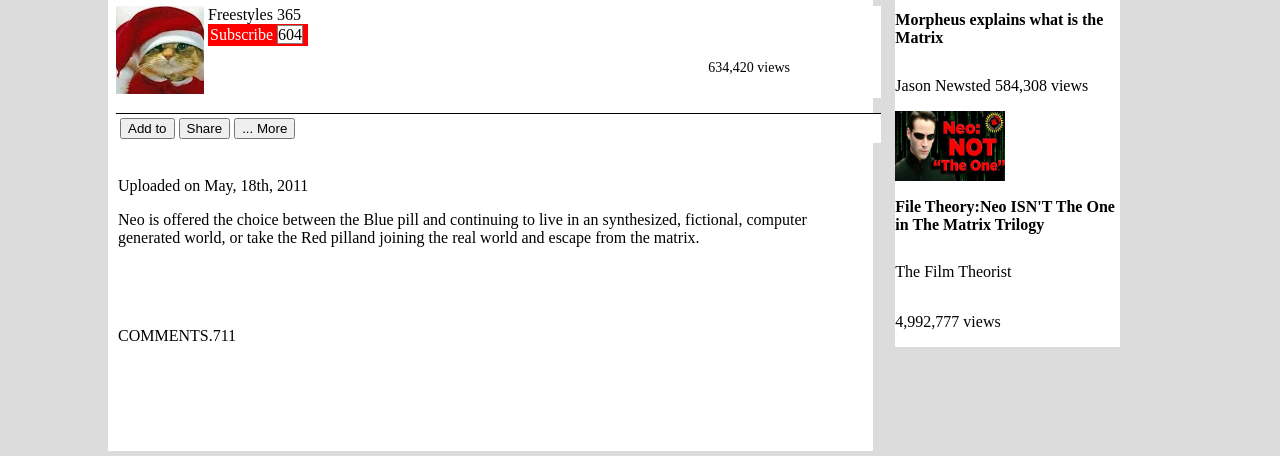
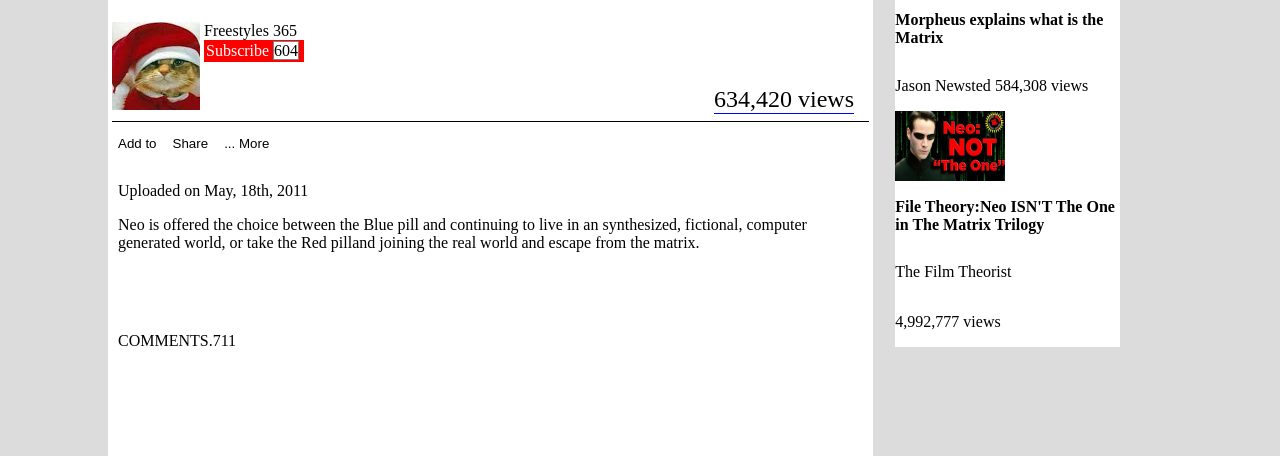
Before and after one commit to luciogutz/assignments, a plain HTML site: page 1.4/index.html in a window 1280 px wide. Shown: the part 682-1138 px from the top of the page. Drawn offline with Linux system fonts and the light colour scheme.

Commit message:
fixed section under main video, and font apperence on sharing icons

```diff
--- a/1.4/index.html
+++ b/1.4/index.html
@@ -35,7 +35,7 @@
                 <h1 class="h1__dim">
                    The Matrix (1999)  The Pill scene
                 </h1>
-             <div class="in__block user__details">
+             <div class="user__details">
                 <img class="cat_vert--align" src="assets/user.jpg">
                     <div class="freestyle__top in__block">
                       <a href="#" class="freestyles__details"> Freestyles 365 </a>
@@ -44,9 +44,21 @@
                     </div>
              </div>
              <div class="sharing__details">
-                  <button type="button" name="Add To"> Add to </button>
-                  <button type="button" name="Share"> Share </button>
-                  <button type="button" name="... More"> ... More </button>
+                  <button
+                      class="sharing__buttons"
+                      type="button"
+                      name="Add To"> Add to
+                  </button>
+                  <button
+                      class="sharing__buttons"
+                      type="button"
+                      name="Share"> Share
+                  </button>
+                  <button
+                      class="sharing__buttons"
+                      type="button"
+                      name="... More"> ... More
+                  </button>
              </div>
            </div>
          <!-- ends section under featured video -->
--- a/1.4/styles/main.css
+++ b/1.4/styles/main.css
@@ -35,7 +35,8 @@
 }
 
 .cat__vert--align {
-  vertical-align: top;
+  vertical-align: middle;
+  width: 25px;
 }
 
 .div__height {
@@ -44,7 +45,8 @@
 
 .freestyle__top {
   vertical-align: top;
-  width: 600px;
+  width: 650px;
+  margin-bottom: 2px;
 }
 
 .freestyles__details {
@@ -106,10 +108,14 @@
 
 .sharing__details {
   background-color: white;
-  width: 765px;
-  border-top: solid black 1px;
-  padding: 4px;
-  margin-top: 15px;
+  width: 757px;
+  margin-top: 8px;
+  padding-top: 4px;
+}
+
+.sharing__buttons {
+  border: none;
+  background-color: white;
 }
 
 .section__dim {
@@ -122,7 +128,7 @@
 .section__details {
   width: 765px;
   background-color: white;
-  padding: 8px;
+  padding: 4px;
 }
 
 .subscribe__details {
@@ -142,7 +148,11 @@ span {
 
 .user__details {
   background-color: white;
-  width: 765px;
+  width: 757px;
+  margin-left: 0;
+  margin-bottom: 1px;
+  padding-top: 20px;
+  border-bottom: solid black 1px;
 }
 
 .upload__details {
@@ -160,10 +170,11 @@ span {
 
 .video__details--count {
   float: right;
-  font-size: 14px;
-  margin-right: 18px;
+  font-size: 24px;
+  margin-left: 20px;
   vertical-align: bottom;
-  margin-bottom: 10px;
+  margin-bottom: 5px;
+  border-bottom: solid blue 1px;
 }
 
 .wrapper {
```
